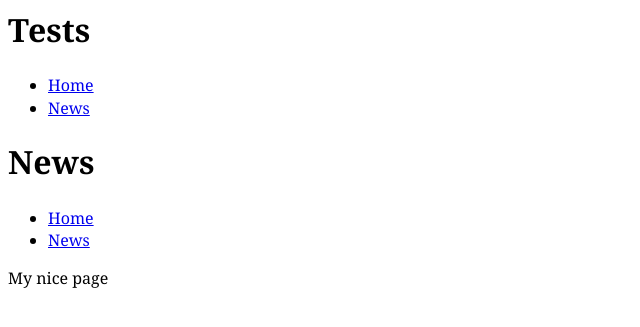
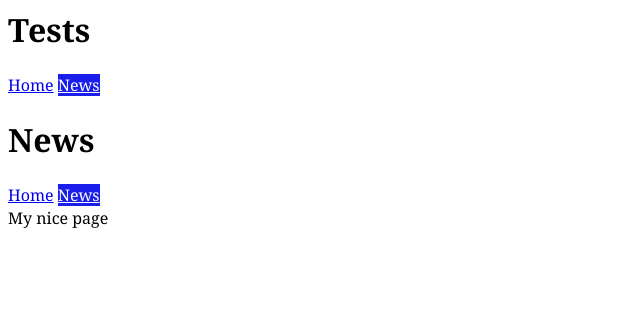
Before and after one commit to MasterIngInf/MasterIngInf.github.io, a Jekyll site: the page built from news.html, in a window 1280 px wide. Shown: the top 327 px of the page, without its empty margins (0-640 px from the left). Built offline with Jekyll 4.4.1, drawn with Linux system fonts in a browser that asks for light colours; Markdown is read by kramdown in place of the engine named in the settings.

Commit message:
css update

```diff
--- a/_includes/nav.html
+++ b/_includes/nav.html
@@ -1,7 +1,7 @@
 <nav>
 
-		<ul>
-			<li><a href="index.html">Home</a></li>
-			<li><a href="news.html">News</a></li>
+		<ul class="nav">
+			<li><a href="index.html" class="{% if  page.url =='/index.html' %} current {% endif %}">Home</a></li>
+			<li><a href="news.html" class="{% if  page.url =='/news.html' %} current {% endif %}">News</a></li>
 		</ul>
 </nav>
--- a/css/common.css
+++ b/css/common.css
@@ -1,7 +1,29 @@
 html{
-margin: 0;
-padding: 0;
+	margin: 0;
+	padding: 0;
 
-font: normal 100%/1.4 Georgia,serif;
+	font: normal 100%/1.4 Georgia,serif;
+
+
 
 }
+
+.current {
+		background-color: #1A1EEB;
+		color: #FFFFFF;
+
+}
+
+.nav{
+
+	margin: 0;
+	padding: 0;
+
+	list-style-type: none;
+}
+
+.nav > li {
+
+	display: inline-block;
+
+}
```
